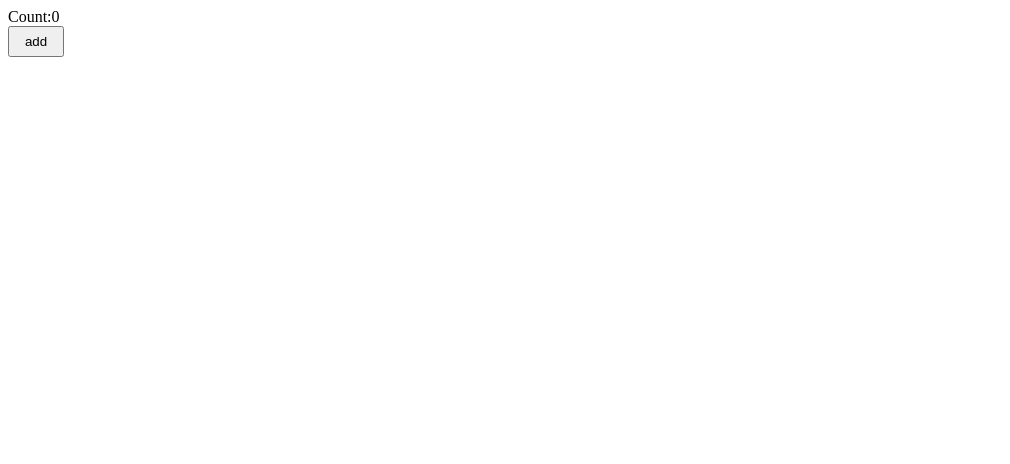
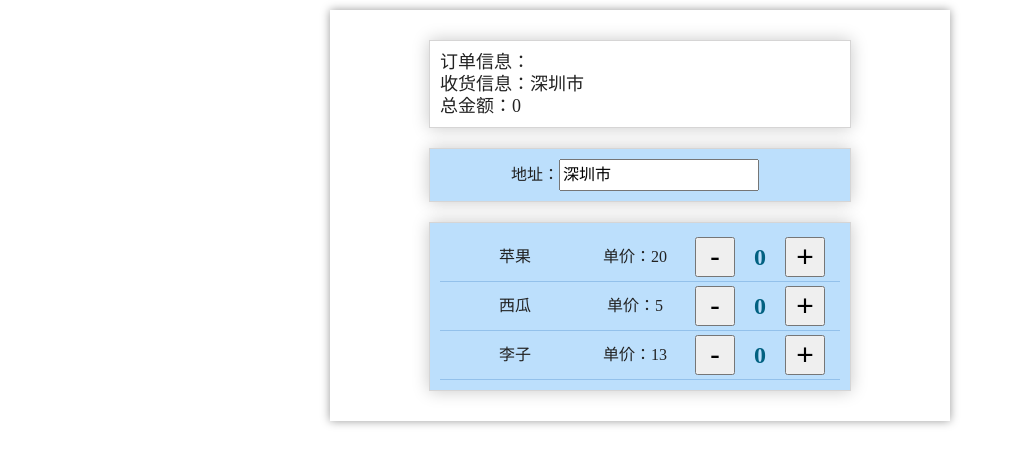
Before and after one commit to Jimmiaxie/vue3-nodejs, a Vue app: page / in a window 1280 px wide. Shown: the top 464 px of the page, without its empty margins (0-1010 px from the left). Built offline with nearby package versions, Linux system fonts and the light colour scheme.

Commit message:
feat: 更新props和emit

```diff
--- a/src/app.vue
+++ b/src/app.vue
@@ -1,11 +1,14 @@
 <template>
   <div class="app">
-    <Counter />
+    <Container />
+    <br />
+    <!-- <Counter /> -->
     <!-- <CounterByJsx /> -->
   </div>
 </template>
 <script setup>
-import Counter from "./counter.vue";
+// import Counter from "./views/counter.vue";
 // import CounterByJsx from "./counterByJsx.jsx";
+import Container from "./views/address/container.vue";
 </script>
 <style></style>
--- a/src/counter.vue
+++ /dev/null
@@ -1,22 +0,0 @@
-<template>
-  <div class="demo">
-    <div class="text">Count:{{ state.count }}</div>
-    <button class="btn" @click="onClick">add</button>
-  </div>
-</template>
-<script setup>
-import { reactive } from "vue";
-const state = reactive({
-  count: 0,
-});
-const onClick = () => {
-  state.count++;
-};
-</script>
-<style>
-.btn {
-  min-width: 56px;
-  padding: 6px 8px;
-  cursor: pointer;
-}
-</style>
--- /dev/null
+++ b/src/views/address/container.vue
@@ -0,0 +1,46 @@
+<template>
+  <div class="container-box">
+    <VInfo :text="state.text" :list="state.list"></VInfo>
+    <VText :text="text" @onChangeText="updateText"></VText>
+    <VList :list="state.list" @increase="increase" @decrease="decrease"></VList>
+  </div>
+</template>
+
+<script setup>
+import { reactive, ref } from "vue";
+import VText from "./text.vue";
+import VList from "./list.vue";
+import VInfo from "./info.vue";
+
+const text = ref("深圳市");
+
+const state = reactive({
+  text: "深圳市",
+  list: [
+    { name: "苹果", price: 20, count: 0 },
+    { name: "西瓜", price: 5, count: 0 },
+    { name: "李子", price: 13, count: 0 },
+  ],
+});
+
+const updateText = (val) => {
+  state.text = val;
+};
+const increase = (index) => {
+  state.list[index].count++;
+};
+const decrease = (index) => {
+  const count = state.list[index].count;
+  state.list[index].count = Math.max(count - 1, 0);
+};
+</script>
+
+<style scoped>
+.container-box {
+  width: 600px;
+  padding: 10px;
+  margin: 10px auto;
+  box-shadow: 0px 0px 9px #00000066;
+  text-align: center;
+}
+</style>
--- /dev/null
+++ b/src/views/address/info.vue
@@ -0,0 +1,41 @@
+<template>
+  <div class="v-info">
+    <div>订单信息：</div>
+    <div>收货信息：{{ props.text }}</div>
+    <div>总金额：{{ totalPerice }}</div>
+  </div>
+</template>
+
+<script setup>
+import { ref, watch } from "vue";
+
+const props = defineProps({
+  text: String,
+  list: Array,
+});
+
+const totalPerice = ref(0);
+watch(props, () => {
+  const total = props.list.reduce((acc, ace) => {
+    acc = acc + ace.price * ace.count;
+    return acc;
+  }, 0);
+  totalPerice.value = total;
+});
+</script>
+
+<style scoped>
+.v-info {
+  width: 400px;
+  margin: 20px auto;
+  padding: 10px;
+  box-shadow: 0px 0px 16px 0px #00000038;
+  border: 1px solid #d6d5d5;
+  font-size: 20px;
+  color: #222222;
+  background: #ffffff;
+  font-size: 18px;
+  text-align: left;
+  line-height: 22px;
+}
+</style>
--- /dev/null
+++ b/src/views/address/list.vue
@@ -0,0 +1,69 @@
+<template>
+  <div class="v-list">
+    <div class="v-list-item" v-for="(item, index) in list" :key="item.count">
+      <span class="text">{{ item.name }}</span>
+      <span class="text">单价：{{ item.price }}</span>
+      <button class="btn" @click="onClickDecrease(index)">-</button>
+      <span class="count">{{ item.count }}</span>
+      <button class="btn" @click="onClickIncrease(index)">+</button>
+    </div>
+  </div>
+</template>
+
+<script setup>
+const props = defineProps({
+  list: Array,
+});
+const emit = defineEmits(["increase", "decrease"]);
+
+const onClickIncrease = (index) => {
+  emit("increase", index);
+};
+const onClickDecrease = (index) => {
+  emit("decrease", index);
+};
+</script>
+
+<style scoped>
+.v-list {
+  width: 400px;
+  margin: 20px auto;
+  padding: 10px;
+  box-shadow: 0px 0px 16px 0px #00000038;
+  border: 1px solid #d6d5d5;
+  font-size: 20px;
+  color: #222222;
+  background: #2196f34d;
+  font-size: 16px;
+}
+.v-list .v-list-item {
+  border-bottom: 1px solid #7aafe29c;
+  line-height: 32px;
+  padding: 4px 0;
+  text-align: left;
+  display: flex;
+  justify-content: center;
+  align-items: center;
+}
+.v-list .v-list-item .text {
+  width: 120px;
+  display: inline-block;
+  text-align: center;
+}
+.v-list .v-list-item .count {
+  min-width: 50px;
+  display: inline-block;
+  text-align: center;
+  font-size: 24px;
+  font-weight: 800;
+  color: #026181;
+}
+.v-list .v-list-item .btn {
+  display: inline-block;
+  width: 40px;
+  height: 40px;
+  font-size: 30px;
+  cursor: pointer;
+  box-sizing: border-box;
+}
+</style>
--- /dev/null
+++ b/src/views/address/text.vue
@@ -0,0 +1,40 @@
+<template>
+  <div class="v-text">
+    <span>地址：</span>
+    <input type="text" :value="props.text" @input="onInput" />
+  </div>
+</template>
+
+<script setup>
+const props = defineProps({
+  text: String,
+});
+
+const emit = defineEmits(["onChangeText"]);
+
+const onInput = (e) => {
+  emit("onChangeText", e.target.value);
+};
+</script>
+
+<style scoped>
+.v-text {
+  width: 400px;
+  margin: 20px auto;
+  padding: 10px;
+  box-shadow: 0px 0px 16px 0px #00000038;
+  border: 1px solid #d6d5d5;
+  font-size: 20px;
+  color: #222222;
+  background: #2196f34d;
+  font-size: 16px;
+}
+.v-text input {
+  width: 200px;
+  height: 32px;
+  line-height: 32px;
+  margin-right: 10px;
+  box-sizing: border-box;
+  font-size: 16px;
+}
+</style>
--- /dev/null
+++ b/src/views/counter.vue
@@ -0,0 +1,46 @@
+<template>
+  <div class="demo">
+    <div class="text">Count:{{ state.count }}</div>
+    <button class="btn" @click="onClick">add</button>
+    <input type="number" v-model="e.count" />
+    <div>{{ number }}</div>
+    <div>e: {{ e.count }}</div>
+  </div>
+</template>
+<script setup>
+import { reactive, ref, toRaw, watch } from "vue";
+const state = reactive({ count: 0 });
+const number = ref(0);
+const onClick = () => {
+  state.count++;
+  number.value++;
+  // e.value = state.count;
+};
+
+// watch(
+//   () => state.count,
+//   (val) => {
+//     console.log("change!!!", val);
+//     e.value = val;
+//     console.log(e);
+//   }
+// );
+const a = ref(1);
+const b = ref({
+  value: 1,
+});
+const c = ref([1, 2]);
+const d = ref(false);
+const e = toRaw(state);
+const f = toRaw(state);
+f.count = 666;
+// state.count = 555;
+console.log({ a, b, c, d, state, e, f });
+</script>
+<style>
+.btn {
+  min-width: 56px;
+  padding: 6px 8px;
+  cursor: pointer;
+}
+</style>
```
